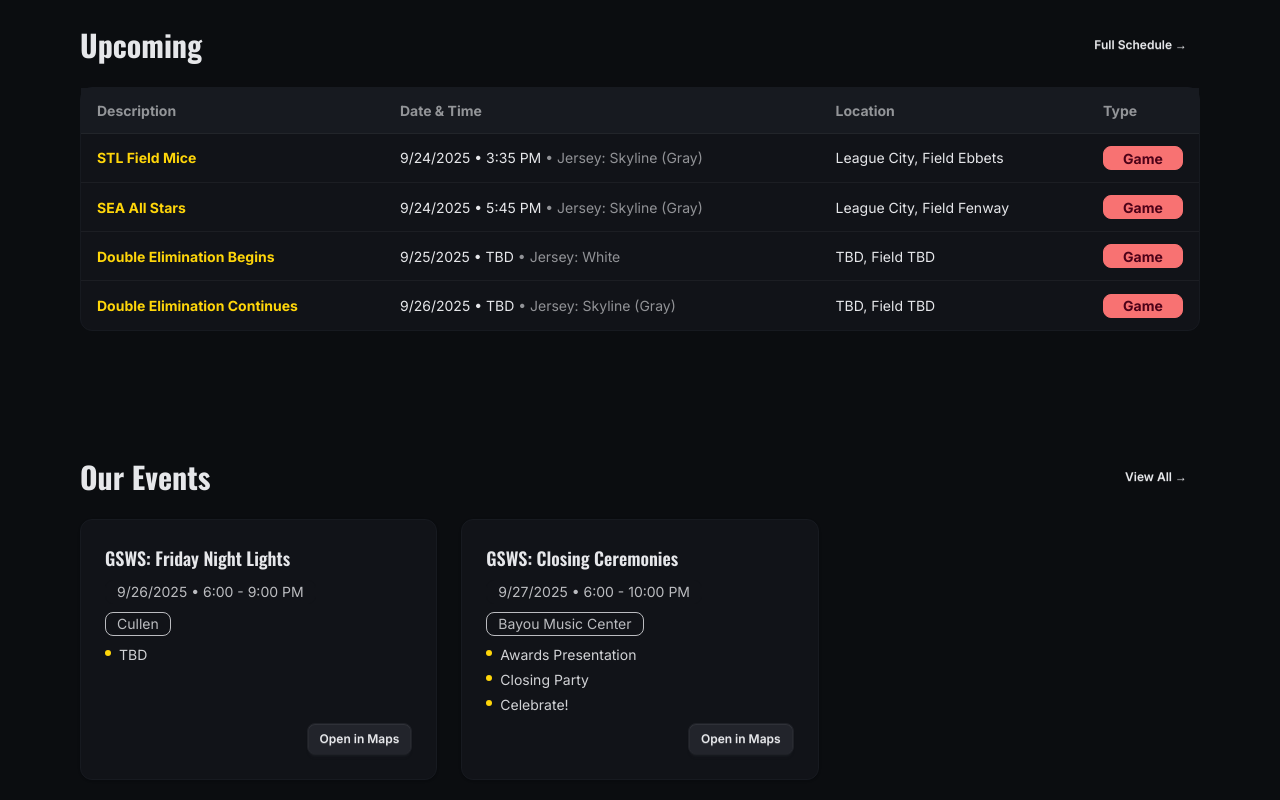
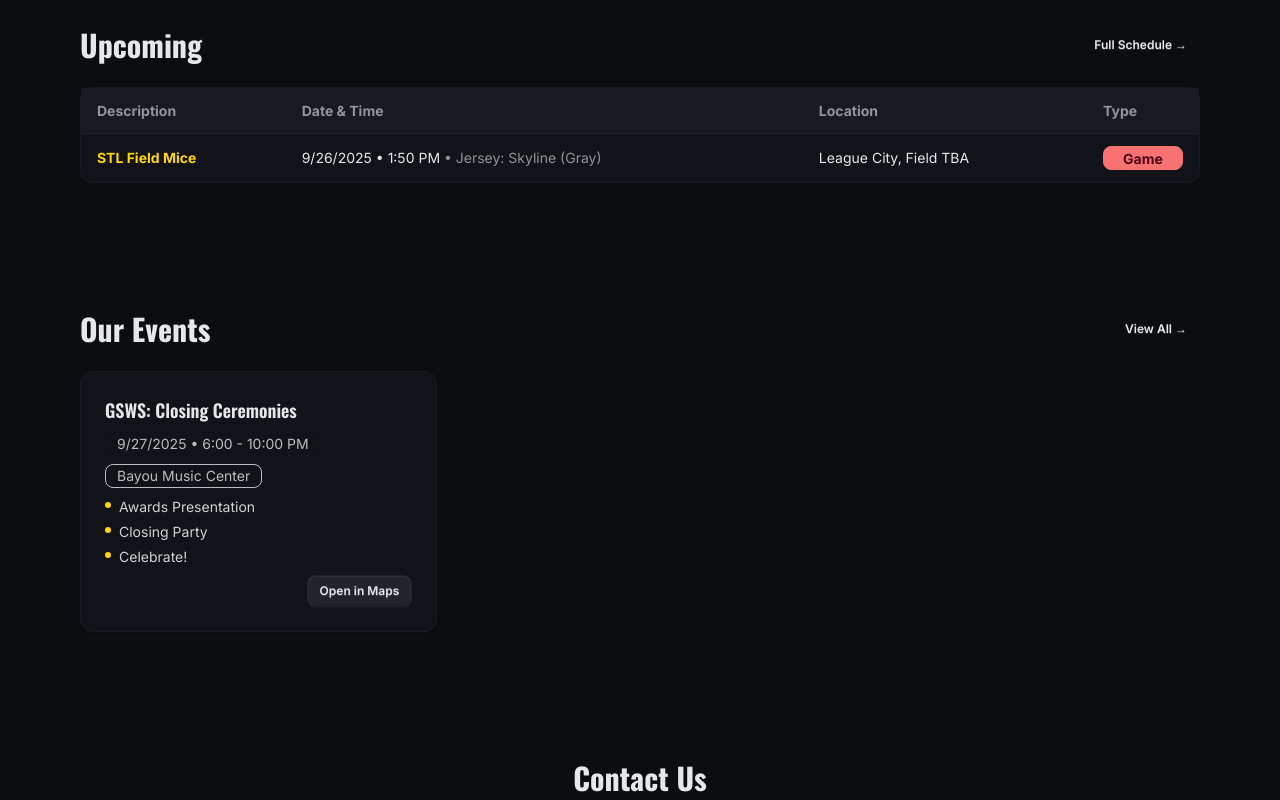
Before and after one commit to jdhawks2132/tk-next, a Next.js app: page / in a window 1280 px wide. Shown: the part 2160-2960 px from the top of the page. Built offline with nearby package versions, Linux system fonts and the light colour scheme.

Commit message:
schedule 9.25

```diff
--- a/src/data/events.ts
+++ b/src/data/events.ts
@@ -1,15 +1,6 @@
 import type { EventItem } from '@/types/event';
 
 export const events: EventItem[] = [
-	{
-		id: 4,
-		title: 'GSWS: Friday Night Lights',
-		info: ['TBD'],
-		location: 'Cullen',
-		googleMapsLink: 'https://maps.app.goo.gl/7CXFqQxjyVotGida8',
-		date: '9/26/2025',
-		time: '6:00 - 9:00 PM',
-	},
 	{
 		id: 5,
 		title: 'GSWS: Closing Ceremonies',
--- a/src/data/schedules.ts
+++ b/src/data/schedules.ts
@@ -4,49 +4,13 @@ export const schedules: ScheduleItem[] = [
 	{
 		id: 3,
 		description: 'STL Field Mice',
-		field: 'Ebbets',
+		field: 'TBA',
 		location: 'League City',
 		jersey: 'Skyline (Gray)',
 		googleMapsLink: 'https://maps.app.goo.gl/26ZzoGp5xMzixBTR9',
 		imageUrl: '/images/gsws-2025-logo.jpg',
-		date: '9/24/2025',
-		time: '3:35 PM',
+		date: '9/26/2025',
+		time: '1:50 PM',
 		isGame: true,
-	},
-	{
-		id: 4,
-		description: 'SEA All Stars',
-		field: 'Fenway',
-		location: 'League City',
-		jersey: 'Skyline (Gray)',
-		googleMapsLink: 'https://maps.app.goo.gl/26ZzoGp5xMzixBTR9',
-		imageUrl: '/images/gsws-2025-logo.jpg',
-		date: '9/24/2025',
-		time: '5:45 PM',
-		isGame: true,
-	},
-	{
-		id: 11,
-		description: 'Double Elimination Begins',
-		field: 'TBD',
-		location: 'TBD',
-		jersey: 'White',
-		googleMapsLink: '#',
-		imageUrl: '/images/gsws-2025-logo.jpg',
-		date: '9/25/2025',
-		time: 'TBD',
-		isGame: true,
-	},
-	{
-		id: 12,
-		description: 'Double Elimination Continues',
-		field: 'TBD',
-		location: 'TBD',
-		jersey: 'Skyline (Gray)',
-		googleMapsLink: '#',
-		imageUrl: '/images/gsws-2025-logo.jpg',
-		date: '9/26/2025',
-		time: 'TBD',
-		isGame: true,
-	},
+	}
 ];
```
